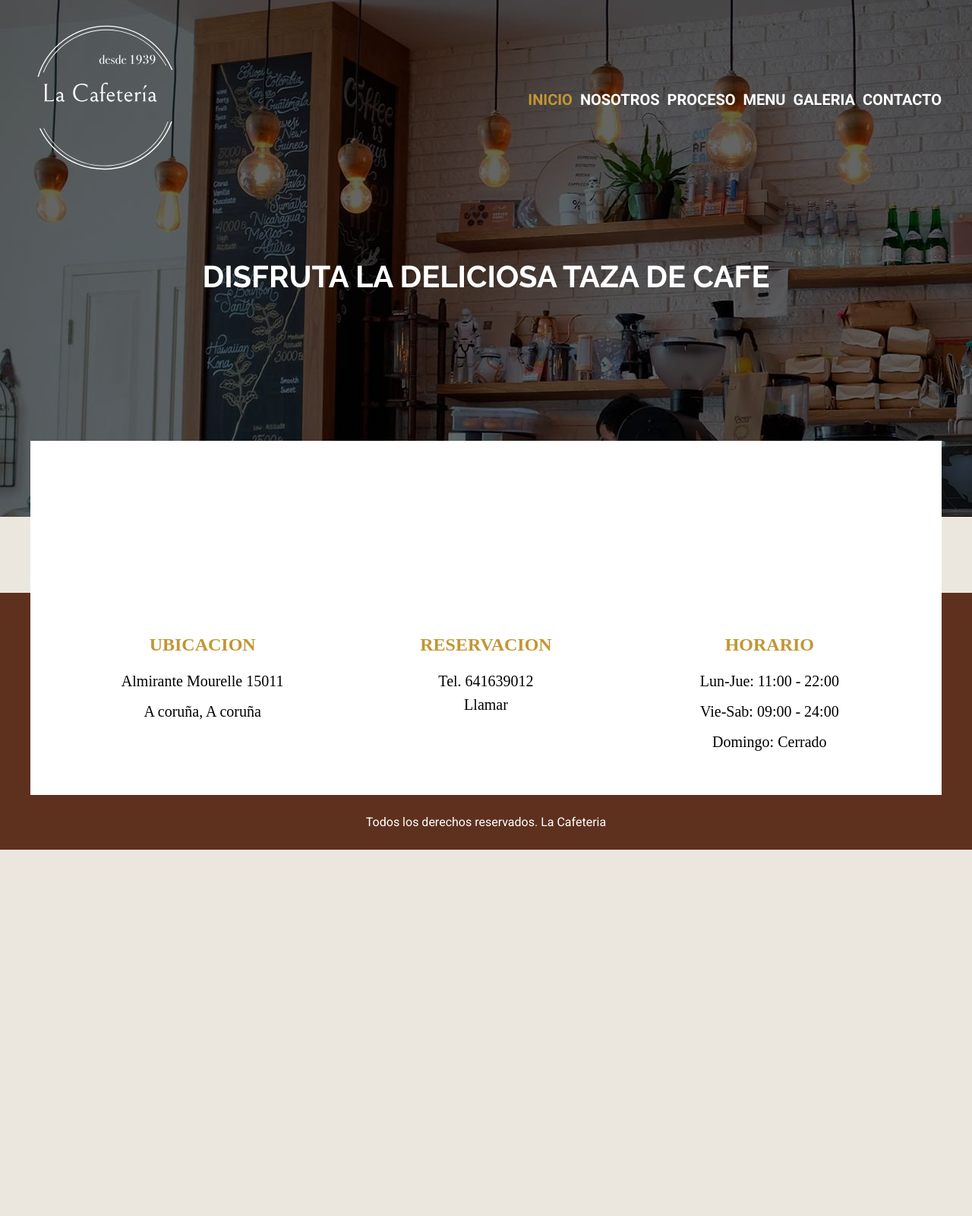
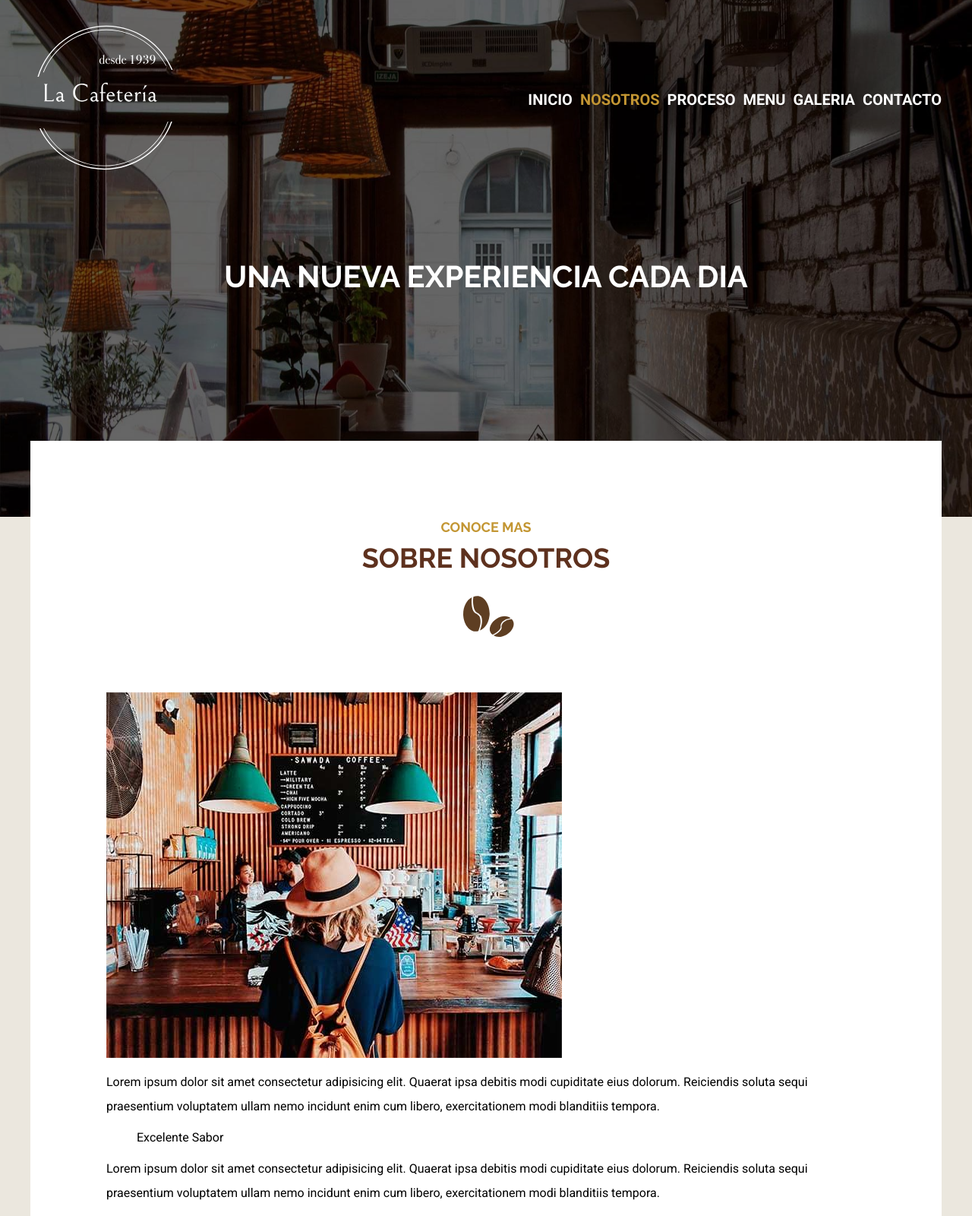
Before and after one commit to fabianallvarez/cafeteria, a website: page nosotros.html in a window 1280 px wide. Shown: the part 20-1620 px from the top of the page at 76% size. Before the commit the page ends 1138 px from the top, so only its background shows below. Drawn offline with Linux system fonts and the light colour scheme; a web font is replaced by a local one.

Commit message:
Ft: añadiendo imagen y dando estilos css a sobre nosotros

```diff
--- a/nosotros.html
+++ b/nosotros.html
@@ -13,7 +13,7 @@
 </head>
 
 <body>
-    <header class="header header-inicio">
+    <header class="header header-nosotros">
         <div class="contenido-header contenedor">
             <div class="barra">
                 <div class="logo">
@@ -21,8 +21,8 @@
                 </div>
 
                 <nav class="nav-principal">
-                    <a class="activo" href="index.html">Inicio</a>
-                    <a href="nosotros.html">Nosotros</a>
+                    <a href="index.html">Inicio</a>
+                    <a class="activo" href="nosotros.html">Nosotros</a>
                     <a href="proceso.html">Proceso</a>
                     <a href="menu.html">Menu</a>
                     <a href="galeria.html">Galeria</a>
@@ -31,13 +31,33 @@
             </div>
 
             <div class="texto-header">
-                <h1>Disfruta la deliciosa taza de cafe</h1>
+                <h1>Una nueva experiencia cada dia</h1>
             </div>
         </div>
     </header>
 
     <main class="contenedor contenido-principal">
+        <h2><span>Conoce mas</span>Sobre Nosotros</h2>
 
+        <div class="contenido-nosotros">
+            <div class="imagen">
+                <img src="build/img/nosotros_sidebar.jpg">
+            </div>
+
+            <div class="texto">
+                <p>Lorem ipsum dolor sit amet consectetur adipisicing elit. Quaerat ipsa
+                    debitis modi cupiditate eius dolorum. Reiciendis soluta sequi praesentium
+                    voluptatem ullam nemo incidunt enim cum libero, exercitationem modi
+                    blanditiis tempora.</p>
+
+                <blockquote>Excelente Sabor</blockquote>
+
+                <p>Lorem ipsum dolor sit amet consectetur adipisicing elit. Quaerat ipsa
+                    debitis modi cupiditate eius dolorum. Reiciendis soluta sequi praesentium
+                    voluptatem ullam nemo incidunt enim cum libero, exercitationem modi
+                    blanditiis tempora.</p>
+            </div>
+        </div>
     </main>
 
     <footer class="footer">
--- a/src/scss/app.scss
+++ b/src/scss/app.scss
@@ -2,3 +2,4 @@
 @use 'header';
 @use 'footer';
 @use 'inicio';
+@use 'internas';
--- a/src/scss/base/_globales.scss
+++ b/src/scss/base/_globales.scss
@@ -36,6 +36,7 @@ a {
 
 img {
     max-width: 100%;
+    height: auto;
     display: block;
 }
 
--- a/src/scss/header/_header.scss
+++ b/src/scss/header/_header.scss
@@ -4,6 +4,8 @@
 .header {
     padding: 5rem 0;
     position: relative;
+    background-repeat: no-repeat;
+    background-size: cover;
 
     @include m.tablet {
         min-height: 70rem;
@@ -41,3 +43,7 @@
 .header-inicio {
     background-image: url(../img/header_inicio.jpg);
 }
+
+.header-nosotros {
+    background-image: url(../img/header_nosotros.jpg);
+}
--- /dev/null
+++ b/src/scss/internas/_index.scss
@@ -0,0 +1 @@
+@forward 'nosotros';
--- /dev/null
+++ b/src/scss/internas/_nosotros.scss
@@ -0,0 +1,2 @@
+@use 'base/variables' as v;
+@use 'base/mixins' as m;
```
Also changed, not shown: build/css/app.css.
